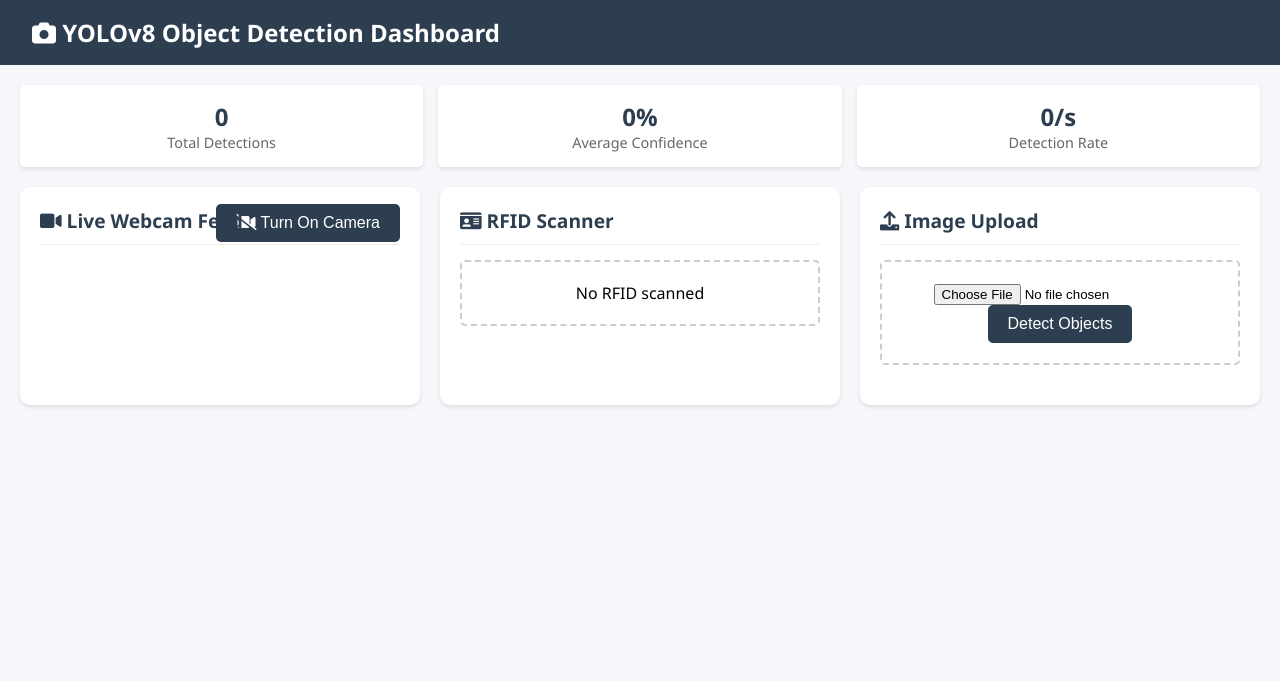
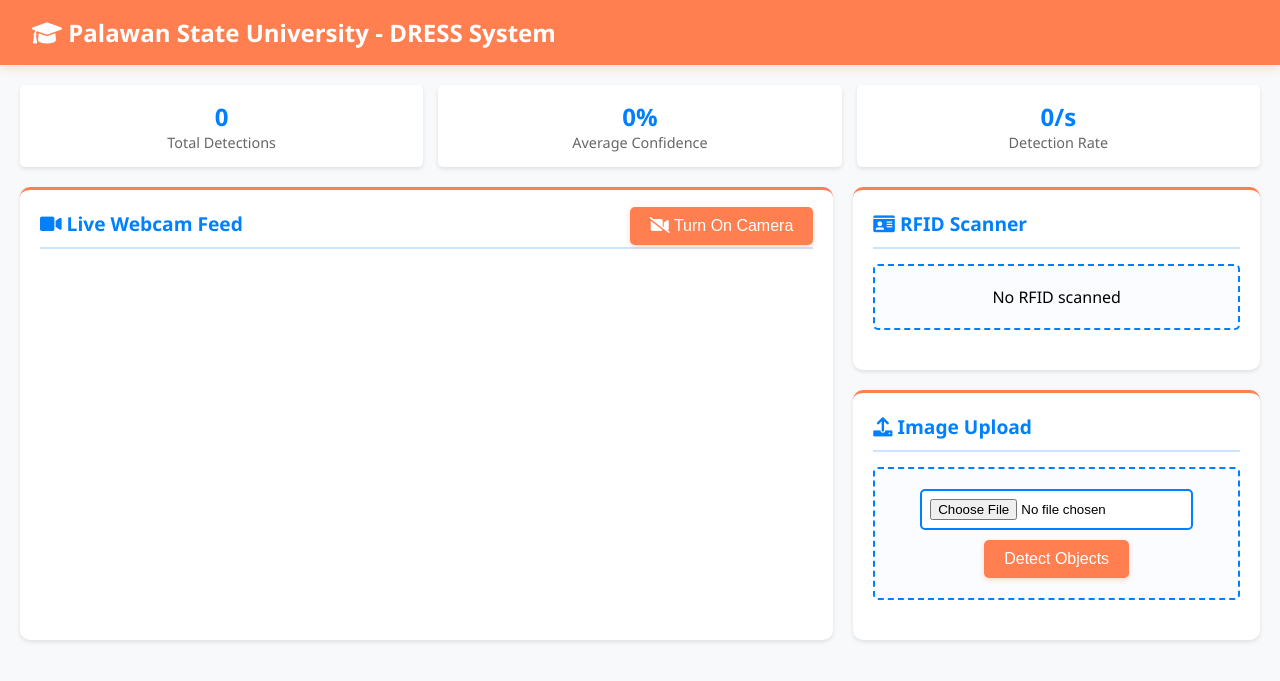
Before and after one commit to NaldCapuno/DRESS, a Flask app: page / in a window 1280 px wide. Shown: the top 681 px of the page. Run offline with Flask 3, Linux system fonts and the light colour scheme; data that the repository does not hold is empty.

Commit message:
update ui and color scheme

```diff
--- a/static/style.css
+++ b/static/style.css
@@ -3,13 +3,14 @@
     font-family: 'Segoe UI', Arial, sans-serif;
     margin: 0;
     padding: 0;
-    background-color: #f5f7fa;
+    background-color: #f8f9fa;
 }
 
 .navbar {
-    background-color: #2c3e50;
+    background-color: #FF7F50;
     padding: 1rem 2rem;
     color: white;
+    box-shadow: 0 2px 10px rgba(255, 127, 80, 0.3);
 }
 
 .navbar h1 {
@@ -25,16 +26,31 @@
 
 .dashboard {
     display: grid;
-    grid-template-columns: repeat(auto-fit, minmax(300px, 1fr));
+    grid-template-columns: 2fr 1fr;
     gap: 20px;
     margin-top: 20px;
 }
 
-.card {
-    background: white;
-    border-radius: 10px;
-    box-shadow: 0 2px 4px rgba(0,0,0,0.1);
-    padding: 20px;
+/* Responsive design for smaller screens */
+@media (max-width: 768px) {
+    .dashboard {
+        grid-template-columns: 1fr;
+    }
+
+    .right-column {
+        gap: 15px;
+    }
+}
+
+
+.webcam-card {
+    grid-column: 1;
+}
+
+.right-column {
+    display: flex;
+    flex-direction: column;
+    gap: 20px;
 }
 
 .card-header {
@@ -46,7 +62,8 @@
 .card-header h2 {
     margin: 0;
     font-size: 1.2rem;
-    color: #2c3e50;
+    color: #007FFF;
+    font-weight: 600;
 }
 
 /* Upload form styles */
@@ -59,7 +76,8 @@
 }
 
 .upload-form:hover {
-    border-color: #2c3e50;
+    border-color: #FF7F50;
+    background-color: rgba(255, 127, 80, 0.05);
 }
 
 /* Webcam styles */
@@ -94,37 +112,42 @@
     padding: 10px;
     margin-bottom: 5px;
     border-radius: 5px;
-    border-left: 4px solid #2c3e50;
+    border-left: 4px solid #007FFF;
 }
 
 .detection-item.high-confidence {
-    border-left: 4px solid #27ae60;
-    background: #f0f9f4;
+    border-left: 4px solid #FF7F50;
+    background: rgba(255, 127, 80, 0.1);
 }
 
 .capture-badge {
-    background: #27ae60;
+    background: #FF7F50;
     color: white;
     padding: 2px 6px;
     border-radius: 3px;
     font-size: 0.8em;
     margin-left: 8px;
+    font-weight: 500;
 }
 
 /* Button styles */
 .btn {
-    background-color: #2c3e50;
+    background-color: #FF7F50;
     color: white;
     padding: 10px 20px;
     border: none;
     border-radius: 5px;
     cursor: pointer;
     font-size: 1rem;
-    transition: background-color 0.3s;
+    transition: all 0.3s ease;
+    font-weight: 500;
+    box-shadow: 0 2px 5px rgba(255, 127, 80, 0.3);
 }
 
 .btn:hover {
-    background-color: #34495e;
+    background-color: #e55a2b;
+    transform: translateY(-1px);
+    box-shadow: 0 4px 10px rgba(255, 127, 80, 0.4);
 }
 
 /* Stats section */
@@ -146,10 +169,58 @@
 .stat-value {
     font-size: 1.5rem;
     font-weight: bold;
-    color: #2c3e50;
+    color: #007FFF;
 }
 
 .stat-label {
     color: #666;
     font-size: 0.9rem;
 }
+
+/* Additional Palawan State University theme elements */
+.card {
+    background: white;
+    border-radius: 10px;
+    box-shadow: 0 2px 4px rgba(0,0,0,0.1);
+    padding: 20px;
+    border-top: 3px solid #FF7F50;
+}
+
+.card-header {
+    border-bottom: 2px solid rgba(0, 127, 255, 0.2);
+    padding-bottom: 10px;
+    margin-bottom: 15px;
+}
+
+/* Enhanced webcam styling */
+#webcam, #canvas {
+    width: 100%;
+    border-radius: 5px;
+    border: 2px solid #007FFF;
+    box-shadow: 0 2px 8px rgba(0, 127, 255, 0.2);
+}
+
+/* Enhanced upload form styling */
+.upload-form {
+    border: 2px dashed #007FFF;
+    padding: 20px;
+    text-align: center;
+    margin-bottom: 20px;
+    border-radius: 5px;
+    background: rgba(0, 127, 255, 0.02);
+}
+
+/* Input styling */
+input[type="file"] {
+    border: 2px solid #007FFF;
+    border-radius: 5px;
+    padding: 8px;
+    margin-bottom: 10px;
+    background: white;
+}
+
+input[type="file"]:focus {
+    outline: none;
+    border-color: #FF7F50;
+    box-shadow: 0 0 5px rgba(255, 127, 80, 0.3);
+}
--- a/templates/dashboard.html
+++ b/templates/dashboard.html
@@ -3,13 +3,13 @@
 <head>
     <meta charset="UTF-8">
     <meta name="viewport" content="width=device-width, initial-scale=1.0">
-    <title>YOLOv8 Object Detection Dashboard</title>
+    <title>Palawan State University - DRESS System Dashboard</title>
     <link rel="stylesheet" href="{{ url_for('static', filename='style.css') }}">
     <link rel="stylesheet" href="https://cdnjs.cloudflare.com/ajax/libs/font-awesome/6.0.0/css/all.min.css">
 </head>
 <body>
     <nav class="navbar">
-        <h1><i class="fas fa-camera"></i> YOLOv8 Object Detection Dashboard</h1>
+        <h1><i class="fas fa-graduation-cap"></i> Palawan State University - DRESS System</h1>
     </nav>
 
     <div class="container">
@@ -29,7 +29,8 @@
         </div>
 
         <div class="dashboard">
-            <div class="card">
+            <!-- Webcam Feed - Spans 2 columns -->
+            <div class="card webcam-card">
                 <div class="card-header">
                     <h2><i class="fas fa-video"></i> Live Webcam Feed</h2>
                     <button id="toggle-camera" class="btn" style="float: right; margin-top: -30px;">
@@ -43,6 +44,8 @@
                 <div id="live-detections" class="detection-list"></div>
             </div>
 
+            <!-- Right Column - RFID Scanner and Image Upload -->
+            <div class="right-column">
                 <div class="card">
                     <div class="card-header">
                         <h2><i class="fas fa-id-card"></i> RFID Scanner</h2>
@@ -71,6 +74,7 @@
                         <h3>Detection Results</h3>
                         <div id="detections-list" class="detection-list"></div>
                         <img id="result-image" class="result-image">
+                    </div>
                 </div>
             </div>
         </div>
```
Lines whose indentation alone changed are shown as unchanged.
